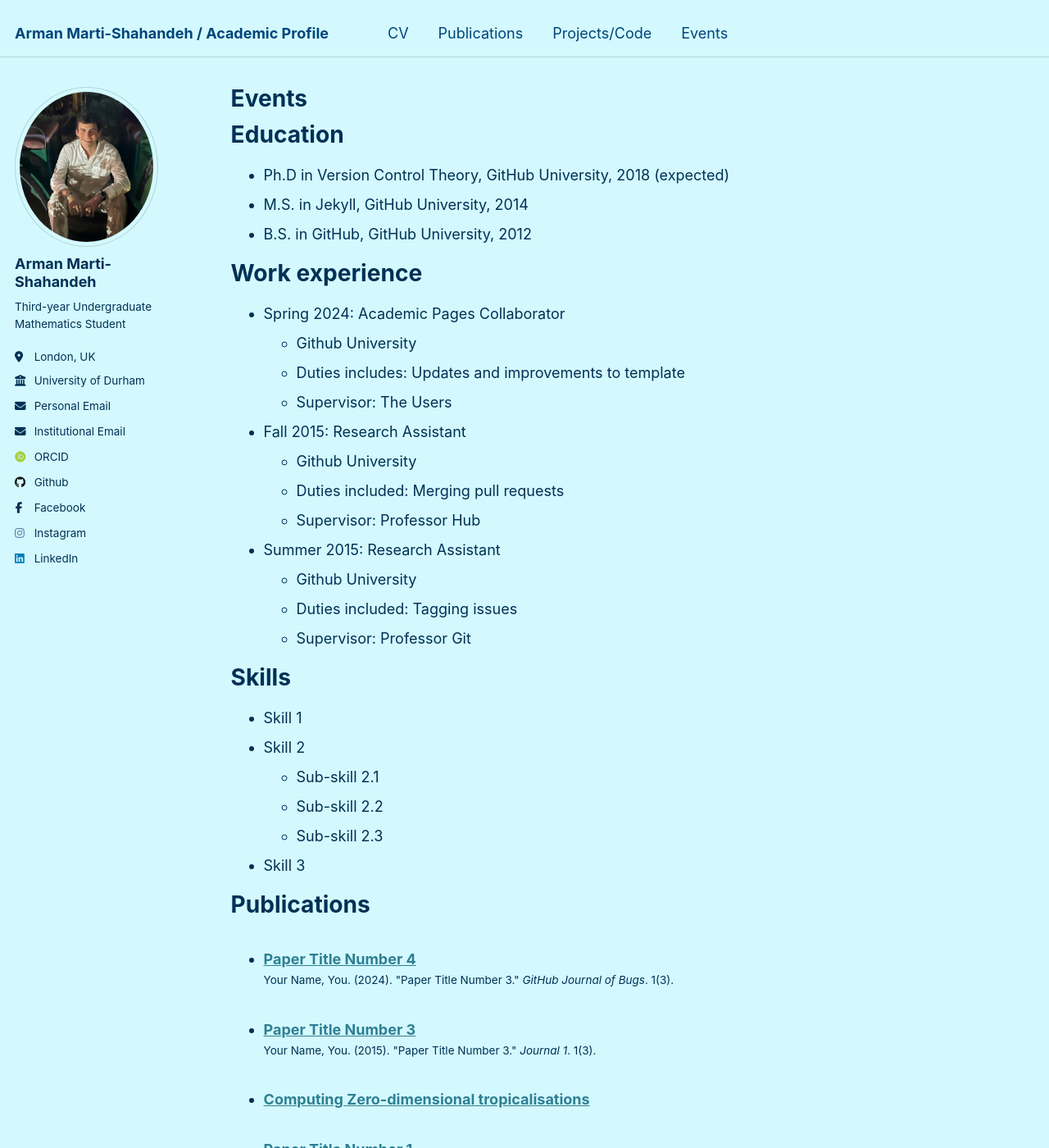
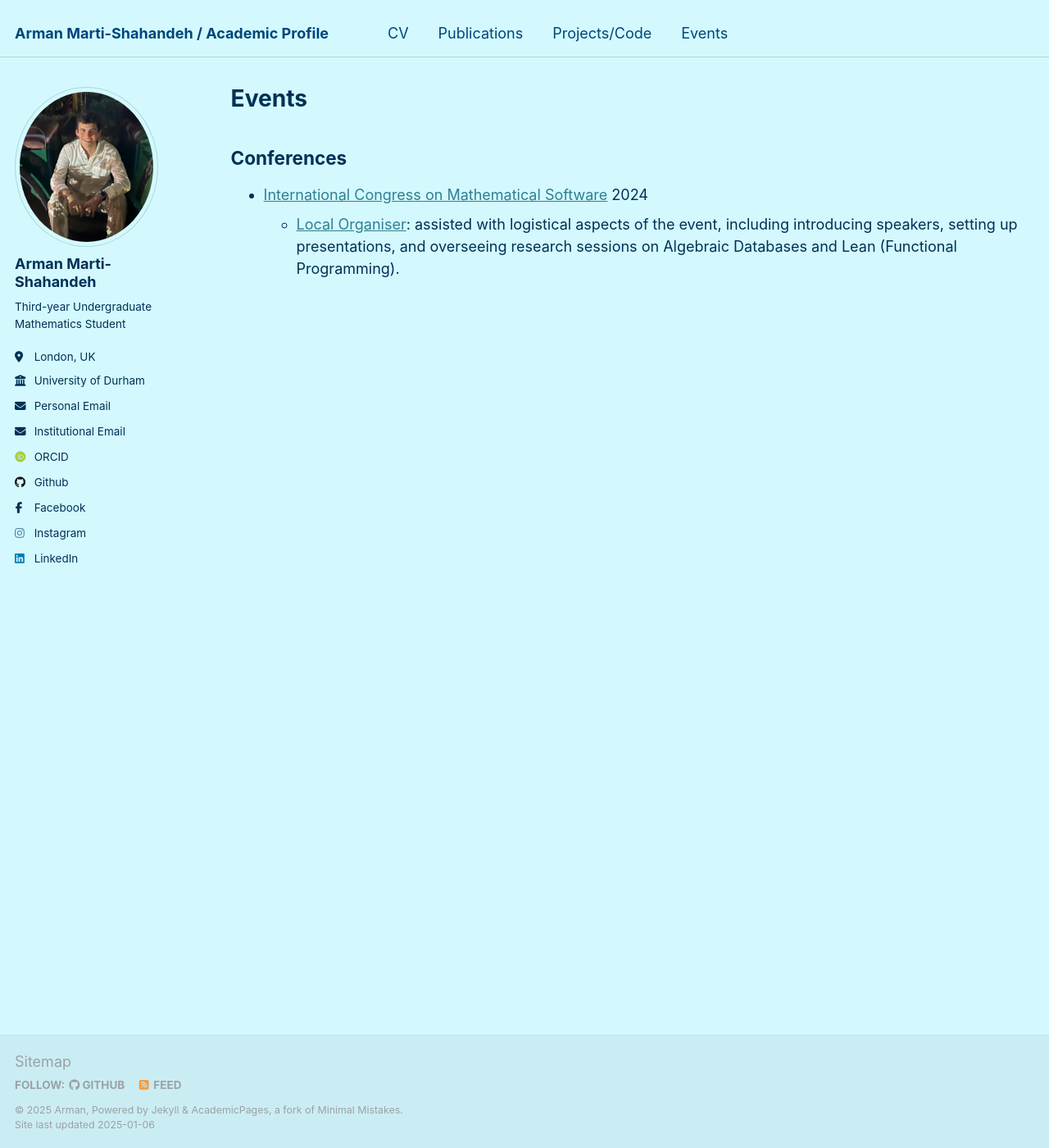
Before and after one commit to armanmarti-shahandeh/armanmarti-shahandeh.github.io, a Jekyll site: the page built from _pages/events.md, in a window 1280 px wide and 1400 px high. Shown: the whole window at 82% size. Built offline with Jekyll 4.4.1, drawn with Linux system fonts in a browser that asks for light colours; some web fonts are replaced; some of the changed text lies outside the part shown.

Commit message:
A final rough draft

```diff
--- a/_pages/code.md
+++ b/_pages/code.md
@@ -9,56 +9,6 @@ redirect_from:
 
 {% include base_path %}
 
-Edu
-======
-* Ph.D in Version Control Theory, GitHub University, 2018 (expected)
-* M.S. in Jekyll, GitHub University, 2014
-* B.S. in GitHub, GitHub University, 2012
-
-Work experience
-======
-* Spring 2024: Academic Pages Collaborator
-  * Github University
-  * Duties includes: Updates and improvements to template
-  * Supervisor: The Users
-
-* Fall 2015: Research Assistant
-  * Github University
-  * Duties included: Merging pull requests
-  * Supervisor: Professor Hub
-
-* Summer 2015: Research Assistant
-  * Github University
-  * Duties included: Tagging issues
-  * Supervisor: Professor Git
-
-Skills
-======
-* Skill 1
-* Skill 2
-  * Sub-skill 2.1
-  * Sub-skill 2.2
-  * Sub-skill 2.3
-* Skill 3
-
-Publications
-======
-  <ul>{% for post in site.publications reversed %}
-    {% include archive-single-cv.html %}
-  {% endfor %}</ul>
-
-Talks
-======
-  <ul>{% for post in site.talks reversed %}
-    {% include archive-single-talk-cv.html  %}
-  {% endfor %}</ul>
-
-Teaching
-======
-  <ul>{% for post in site.teaching reversed %}
-    {% include archive-single-cv.html %}
-  {% endfor %}</ul>
-
-Service and leadership
-======
-* Currently signed in to 43 different slack teams
+Computing Zero-dimensional Tropicalisations in OSCAR.
+------
+* Algorithms to be added as a package within the [tropical sub-library](https://docs.oscar-system.org/v1/TropicalGeometry/intro/) of OSCAR. In the meantime, you may find the GitHub repository of our active implementation [here](https://github.com/armanmarti-shahandeh/Zerodimensional-Tropicalisation/).
--- a/_pages/events.md
+++ b/_pages/events.md
@@ -9,56 +9,7 @@ redirect_from:
 
 {% include base_path %}
 
-Education
-======
-* Ph.D in Version Control Theory, GitHub University, 2018 (expected)
-* M.S. in Jekyll, GitHub University, 2014
-* B.S. in GitHub, GitHub University, 2012
-
-Work experience
-======
-* Spring 2024: Academic Pages Collaborator
-  * Github University
-  * Duties includes: Updates and improvements to template
-  * Supervisor: The Users
-
-* Fall 2015: Research Assistant
-  * Github University
-  * Duties included: Merging pull requests
-  * Supervisor: Professor Hub
-
-* Summer 2015: Research Assistant
-  * Github University
-  * Duties included: Tagging issues
-  * Supervisor: Professor Git
-
-Skills
-======
-* Skill 1
-* Skill 2
-  * Sub-skill 2.1
-  * Sub-skill 2.2
-  * Sub-skill 2.3
-* Skill 3
-
-Publications
-======
-  <ul>{% for post in site.publications reversed %}
-    {% include archive-single-cv.html %}
-  {% endfor %}</ul>
-
-Talks
-======
-  <ul>{% for post in site.talks reversed %}
-    {% include archive-single-talk-cv.html  %}
-  {% endfor %}</ul>
-
-Teaching
-======
-  <ul>{% for post in site.teaching reversed %}
-    {% include archive-single-cv.html %}
-  {% endfor %}</ul>
-
-Service and leadership
-======
-* Currently signed in to 43 different slack teams
+Conferences
+------
+* [International Congress on Mathematical Software](https://icms-conference.org/) 2024
+  * [Local Organiser](https://maths.dur.ac.uk/icms2024/ICMS2024_Organization.html): assisted with logistical aspects of the event, including introducing speakers, setting up presentations, and overseeing research sessions on Algebraic Databases and Lean (Functional Programming).
--- a/_pages/publications.md
+++ b/_pages/publications.md
@@ -9,56 +9,6 @@ redirect_from:
 
 {% include base_path %}
 
-Edu
-======
-* Ph.D in Version Control Theory, GitHub University, 2018 (expected)
-* M.S. in Jekyll, GitHub University, 2014
-* B.S. in GitHub, GitHub University, 2012
-
-Work experience
-======
-* Spring 2024: Academic Pages Collaborator
-  * Github University
-  * Duties includes: Updates and improvements to template
-  * Supervisor: The Users
-
-* Fall 2015: Research Assistant
-  * Github University
-  * Duties included: Merging pull requests
-  * Supervisor: Professor Hub
-
-* Summer 2015: Research Assistant
-  * Github University
-  * Duties included: Tagging issues
-  * Supervisor: Professor Git
-
-Skills
-======
-* Skill 1
-* Skill 2
-  * Sub-skill 2.1
-  * Sub-skill 2.2
-  * Sub-skill 2.3
-* Skill 3
-
-Publications
-======
-  <ul>{% for post in site.publications reversed %}
-    {% include archive-single-cv.html %}
-  {% endfor %}</ul>
-
-Talks
-======
-  <ul>{% for post in site.talks reversed %}
-    {% include archive-single-talk-cv.html  %}
-  {% endfor %}</ul>
-
-Teaching
-======
-  <ul>{% for post in site.teaching reversed %}
-    {% include archive-single-cv.html %}
-  {% endfor %}</ul>
-
-Service and leadership
-======
-* Currently signed in to 43 different slack teams
+Work in Progress
+------
+A. Marti-Shahandeh, Y. Ren, V. Schleis: Computing Zero-dimensional Tropicalisations in OSCAR. arXiv: Not yet available.
```
Also changed, not shown: _pages/about.md (+0 -5 lines), _pages/cv.md (+23 -23 lines).
